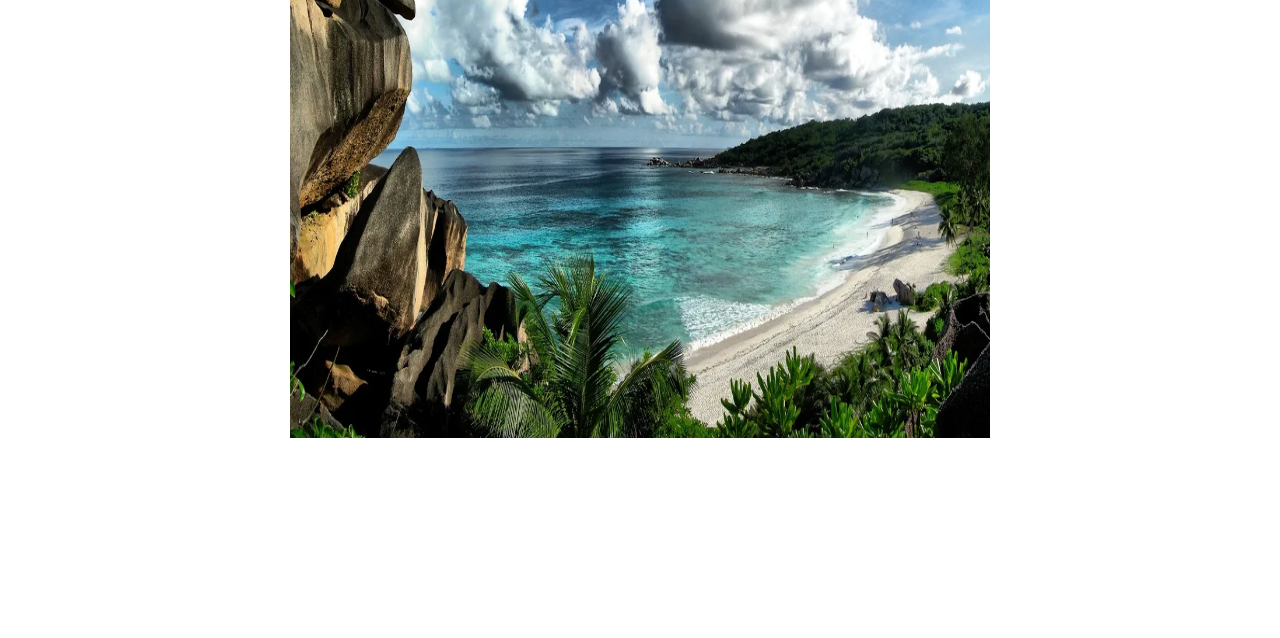
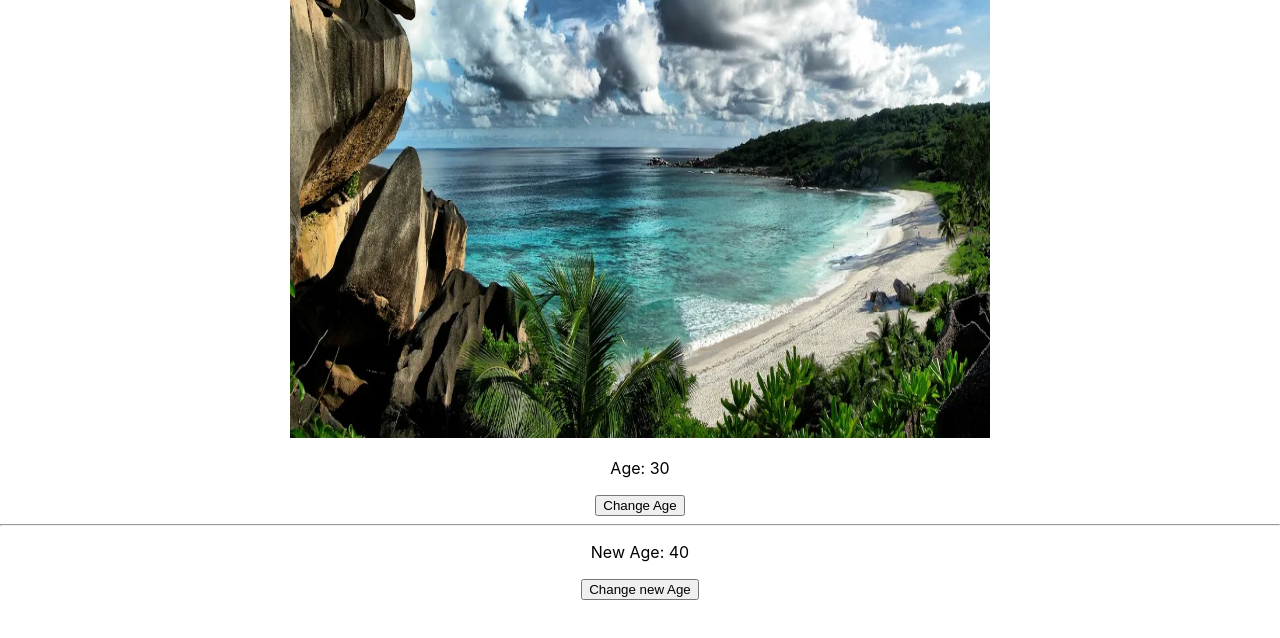
Before and after one commit to Miqueias92/curso-react, a React (Create React App) app in the folder todo-project/: page / in a window 1280 px wide. Shown: the part 1370-2008 px from the top of the page. Before the commit the page ends 1812 px from the top, so only its background shows below. Built offline with nearby package versions, Linux system fonts and the light colour scheme.

Commit message:
React hooks useState and useEffect

```diff
--- a/todo-project/src/App.js
+++ b/todo-project/src/App.js
@@ -3,6 +3,7 @@ import './App.css';
 import AnotherComponent from './components/AnotherComponent';
 import FirstComponent from './components/FirstComponent';
 import Images from './components/Images';
+import Hooks from './components/Hooks';
 
 function App() {
   return (
@@ -11,6 +12,7 @@ function App() {
       <FirstComponent/>
       <AnotherComponent/>
       <Images/>
+      <Hooks/>
     </div>
   );
 }
--- /dev/null
+++ b/todo-project/src/components/Hooks.js
@@ -0,0 +1,39 @@
+import { useEffect } from 'react';
+import { useState } from 'react'
+// useState it1s a hook to manager values
+
+const Hooks = () => {
+
+    let age = 30;
+    // [alterValue, consultValue] = useState(40) -> default value
+    const [newAge, setNewAge] = useState(40)
+
+    // don't change value
+    const changeAge = () => {
+        age = 31;
+        console.log('Age changed..', age);
+    };
+
+    // success change value
+    const changeNewAge = () => {
+        setNewAge(45);
+        console.log('Age changed..', newAge);
+    };
+
+    // this hook is executed every time there is a state change
+    useEffect(()=> {
+        console.log("Testing...");
+    });
+
+    return (
+        <div>
+            <p>Age: {age}</p>
+            <button onClick={changeAge}>Change Age</button>
+            <hr/>
+            <p>New Age: {newAge}</p>
+            <button onClick={changeNewAge}>Change new Age</button>
+        </div>
+    );
+}
+
+export default Hooks;
--- a/todo-project/src/index.css
+++ b/todo-project/src/index.css
@@ -5,6 +5,7 @@ body {
     sans-serif;
   -webkit-font-smoothing: antialiased;
   -moz-osx-font-smoothing: grayscale;
+  padding-bottom: 500px;
 }
 
 code {
```
